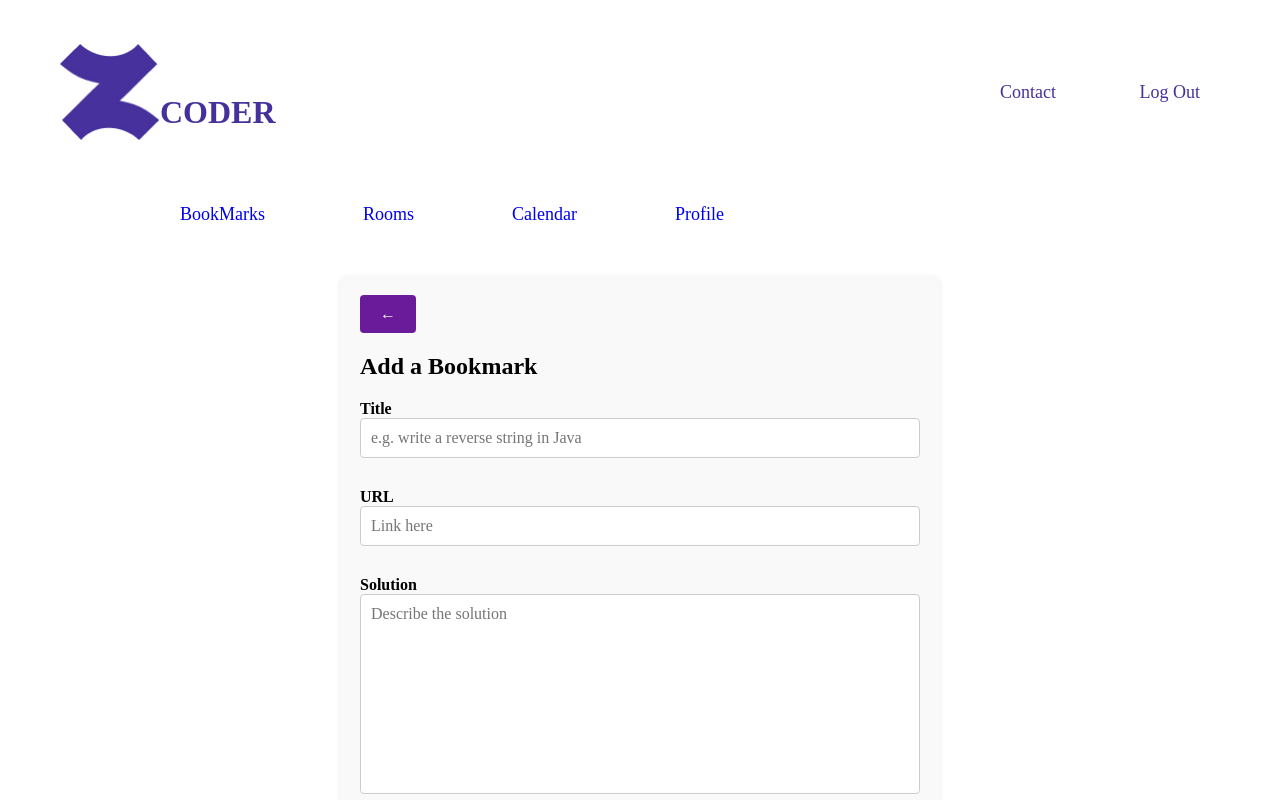
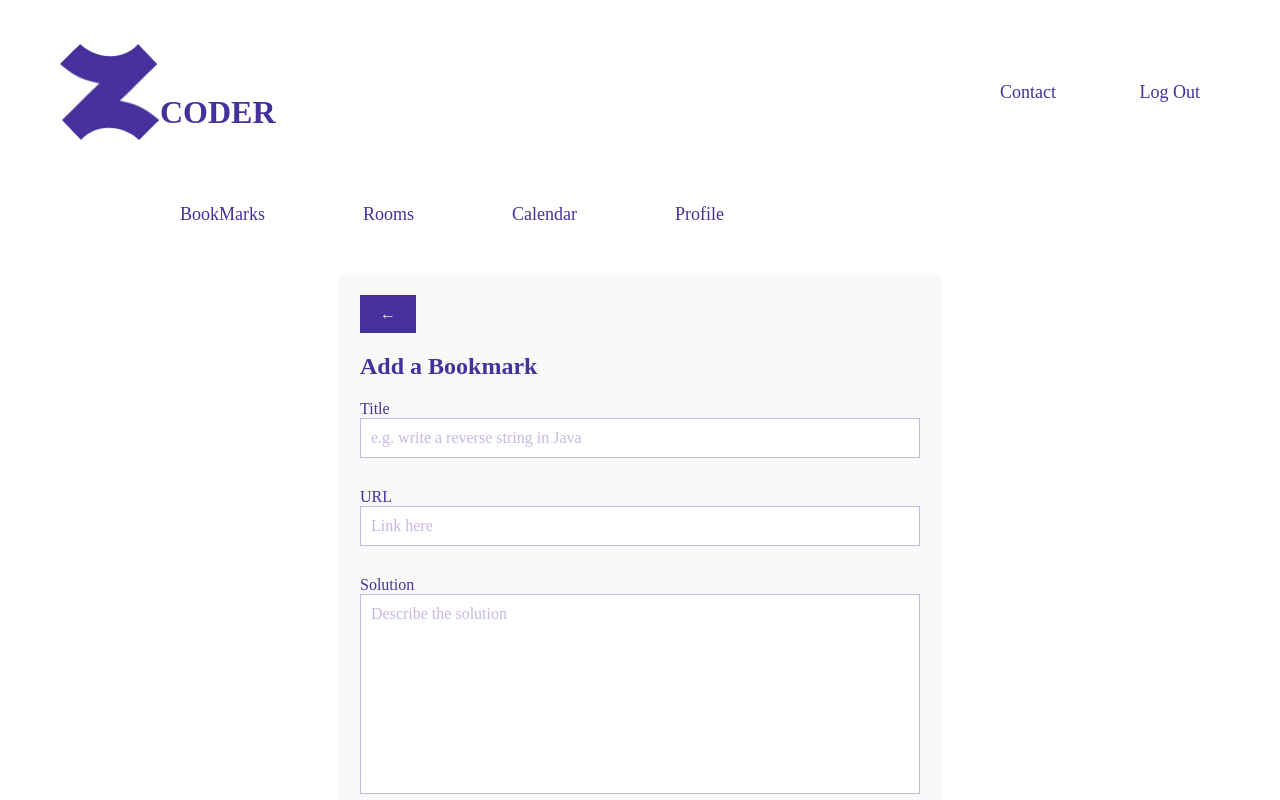
Before and after one commit to shubhangshirolawala/Zcoder, a React (Create React App) app: page /bookmarkform in a window 1280 px wide. Shown: the top 800 px of the page. Built offline with nearby package versions, Linux system fonts and the light colour scheme.

Commit message:
bookmarkform_update

```diff
--- a/src/pages/BookmarkForm.css
+++ b/src/pages/BookmarkForm.css
@@ -1,4 +1,8 @@
 /* src/BookmarkForm.css */
+* {
+  font-family: Raleway;
+  color: #46319c;
+}
 .bookmark-form {
   max-width: 600px;
   margin: 50px auto;
@@ -16,7 +20,7 @@
 .bookmark-form label {
   display: block;
   margin-bottom: 10px;
-  font-weight: bold;
+  /* font-weight: bold; */
 }
 
 .bookmark-form input,
@@ -24,9 +28,58 @@
   width: 100%;
   padding: 10px;
   margin-bottom: 20px;
-  border: 1px solid #ccc;
-  border-radius: 4px;
+  border: 1px solid #c9b7e2;
+  /* border-radius: 4px; */
   font-size: 1em;
+}
+
+.bookmark-form input:focus,
+.bookmark-form textarea:focus {
+  border-color: #c9b7e2; /* Change border color on focus */
+  outline: none; /* Remove default outline */
+}
+
+.bookmark-form input::placeholder,
+.bookmark-form textarea::placeholder {
+  color: #c9b7e2;
+}
+
+/* Additional placeholder color styling for different browsers */
+.bookmark-form input::-webkit-input-placeholder,
+.bookmark-form textarea::-webkit-input-placeholder {
+  color: #c9b7e2;
+}
+
+.bookmark-form input::-moz-placeholder,
+.bookmark-form textarea::-moz-placeholder {
+  color: #c9b7e2;
+}
+
+.bookmark-form input:-ms-input-placeholder,
+.bookmark-form textarea:-ms-input-placeholder {
+  color: #c9b7e2;
+}
+
+.bookmark-form input::-ms-input-placeholder,
+.bookmark-form textarea::-ms-input-placeholder {
+  color: #c9b7e2;
+}
+
+.bookmark-form textarea::-webkit-scrollbar {
+  width: 8px; /* Make scrollbar narrower */
+}
+
+.bookmark-form textarea::-webkit-scrollbar-track {
+  background: #f1f1f1; /* Track color */
+}
+
+.bookmark-form textarea::-webkit-scrollbar-thumb {
+  background: #c9b7e2; /* Scrollbar thumb color */
+  border-radius: 4px; /* Round scrollbar edges */
+}
+
+.bookmark-form textarea::-webkit-scrollbar-thumb:hover {
+  background: #a086d3; /* Darker thumb color on hover */
 }
 
 .bookmark-form textarea {
@@ -38,10 +91,10 @@
 
 .bookmark-form button {
   padding: 10px 20px;
-  background-color: #6a1b9a;
+  background-color: #46319c;
   color: #fff;
   border: none;
-  border-radius: 4px;
+  /* border-radius: 4px; */
   cursor: pointer;
   font-size: 1em;
 }
```
